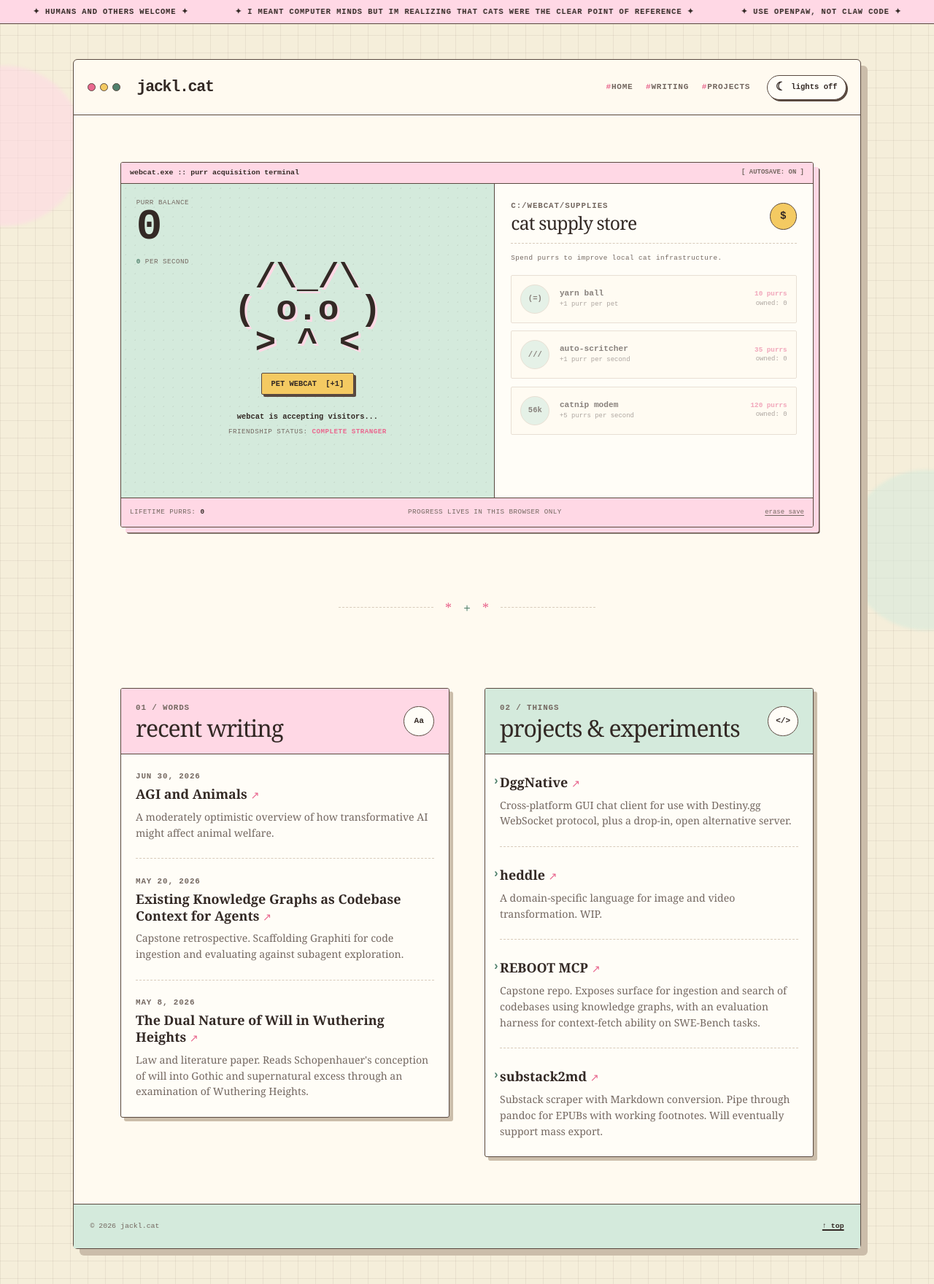
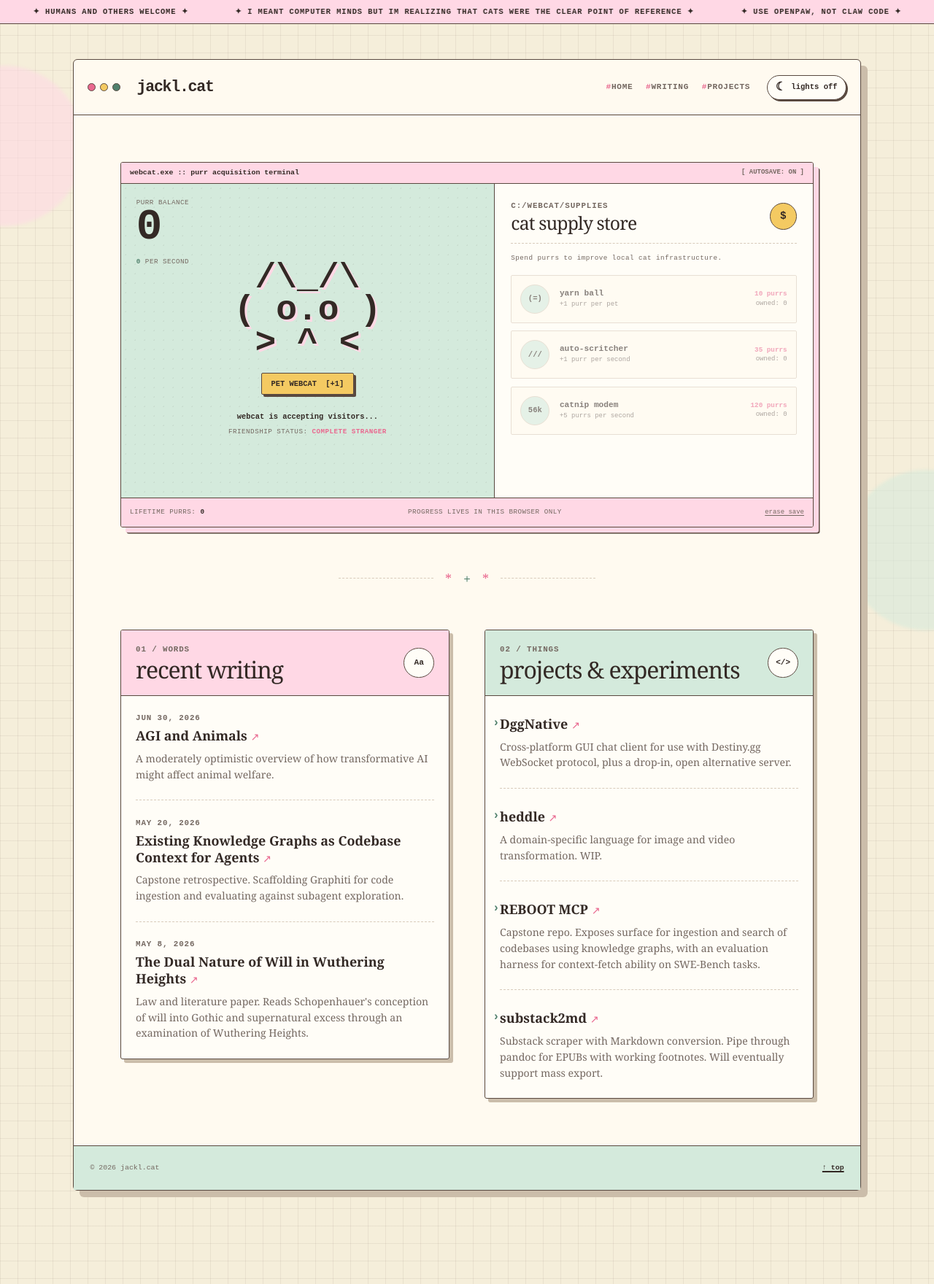
Before and after one commit to jackcml/personal-site, a Jekyll site: the page built from index.md, in a window 1280 px wide. Shown: the whole page at 73% size. Built offline with Jekyll 4.4.1, drawn with Linux system fonts in a browser that asks for light colours.

Commit message:
fix: shrink margin (a lot) on tiny divider

```diff
--- a/assets/css/site.css
+++ b/assets/css/site.css
@@ -609,7 +609,7 @@ a:focus-visible {
   align-items: center;
   justify-content: center;
   gap: 1rem;
-  margin: clamp(3rem, 8vw, 6rem) 0;
+  margin: 3.5rem 0;
   color: var(--pink);
 }
 
@@ -1055,8 +1055,6 @@ a:focus-visible {
     gap: 0.2rem;
   }
 
-  .tiny-divider { margin: 3.6rem 0; }
-
   .section-heading,
   .list { padding-right: 1rem; padding-left: 1rem; }
 
```
